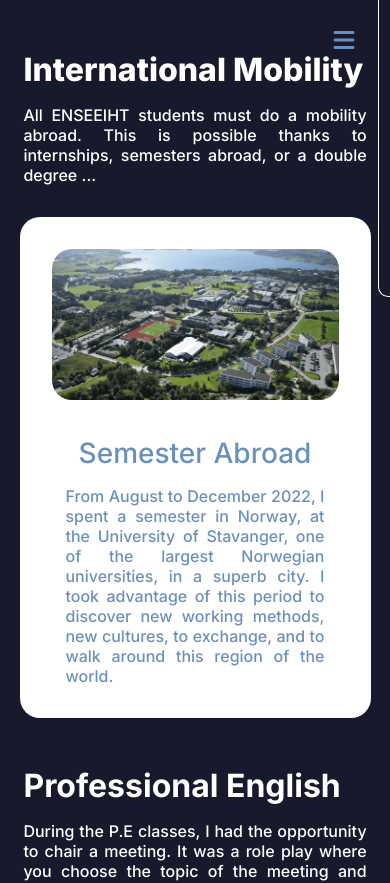
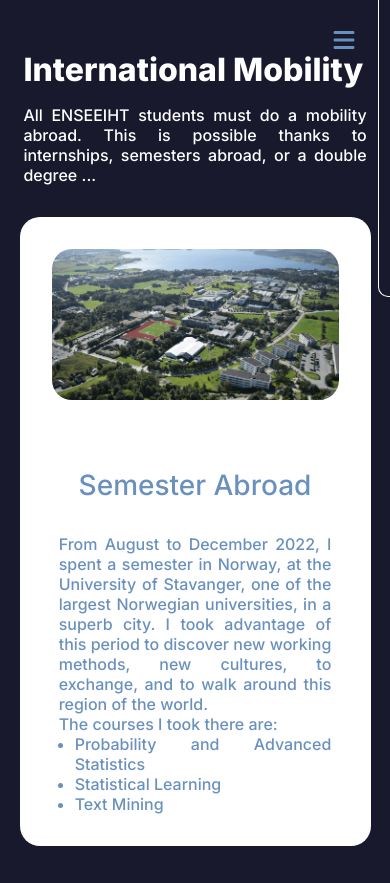
Before and after one commit to CeliTop/portfolio, a Next.js app: page /international in a window 390 px wide. Shown: the top 883 px of the page. Built offline with nearby package versions, Linux system fonts and the light colour scheme.

Commit message:
Extended mobility infos

```diff
--- a/app/international/page.js
+++ b/app/international/page.js
@@ -19,7 +19,7 @@ export default function Mobility() {
           </p>
         </div>
         <Card className={styles.semester}>
-          <div>
+          <div className={styles.semesterLeft}>
             <Image
               className={styles.image}
               src={stavangerImage}
@@ -27,16 +27,23 @@ export default function Mobility() {
               priority
             />
           </div>
-          <div>
+          <div className={styles.semesterRight}>
             <h2 className={styles.semesterTitle}>Semester Abroad</h2>
-
-            <p className={styles.semesterDesc}>
-              From August to December 2022, I spent a semester in Norway, at the
-              University of Stavanger, one of the largest Norwegian
-              universities, in a superb city. I took advantage of this period to
-              discover new working methods, new cultures, to exchange, and to
-              walk around this region of the world.
-            </p>
+            <div className={styles.semesterDesc}>
+              <p>
+                From August to December 2022, I spent a semester in Norway, at
+                the University of Stavanger, one of the largest Norwegian
+                universities, in a superb city. I took advantage of this period
+                to discover new working methods, new cultures, to exchange, and
+                to walk around this region of the world.
+              </p>
+              <p>The courses I took there are:</p>
+              <ul className={styles.list}>
+                <li>Probability and Advanced Statistics</li>
+                <li>Statistical Learning</li>
+                <li>Text Mining</li>
+              </ul>
+            </div>
           </div>
         </Card>
       </div>
--- a/styles/Mobility.module.css
+++ b/styles/Mobility.module.css
@@ -1,17 +1,26 @@
 .semester {
   display: flex;
   align-items: center;
+  gap: 3rem;
   margin: 2rem 10%;
 }
 
-.semester :first-child {
+.semesterLeft {
   flex: 2;
 }
 
-.semester :nth-child(2) {
+.semesterRight {
   flex: 1;
   width: 80%;
   margin: auto;
+}
+
+.list {
+  list-style: disc;
+}
+
+.list > * {
+  margin-left: 1rem;
 }
 
 .image {
@@ -52,11 +61,11 @@
     margin: 2rem 5%;
   }
 
-  .semester :first-child {
+  .semesterLeft {
     margin-bottom: 1rem;
   }
 
-  .semester :nth-child(2) {
+  .semesterRight {
     width: 95%;
   }
 
```
